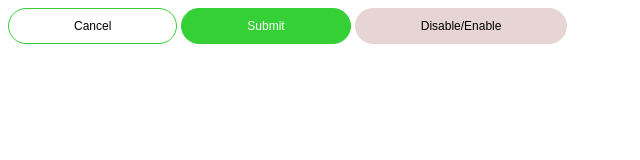
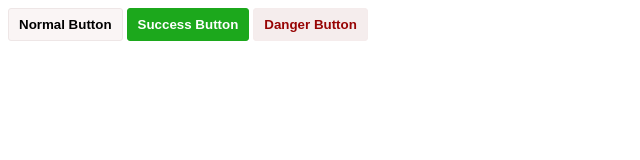
Before and after one commit to gitZoran90/MyFirstSite, a plain HTML site: page examples/buttons2/index.html in a window 1280 px wide. Shown: the whole page, without its empty margins (0-640 px from the left). Drawn offline with Linux system fonts and the light colour scheme.

Commit message:
#26 ispravka button2

```diff
--- a/examples/buttons1-solution/style.scss
+++ b/examples/buttons1-solution/style.scss
@@ -5,7 +5,7 @@ $sl-color-darkgrey: #474747;
 $sl-color-white: #ffffff;
 $sl-color-green: #83D24B;
 $sl-color-lightgrey: #ADADAD;
-$sl-color-silver: #F0F4F6;
+$sl-color-silver: #f0f4f6;
 $sl-color-lightgrey: #ADADAD;
 $sl-color-lightergrey:   #F6F6F6;
 
--- a/examples/buttons2/index.html
+++ b/examples/buttons2/index.html
@@ -6,9 +6,9 @@
 	</head>
 	<body>
 		<div>
-			<button class="button button--white">Cancel</button>
-            <button class="button button--green">Submit</button>
-            <button class="button button--silver">Disable/Enable</button>
+			<button class="button button--white"><strong>Normal Button</strong></button>
+            <button class="button button--green"><strong>Success Button</strong></button>
+            <button class="button button--silver"><strong>Danger Button</strong></button>
 		</div>
 	</body
 </html>
--- a/examples/buttons2/style.scss
+++ b/examples/buttons2/style.scss
@@ -1,21 +1,23 @@
 .button {
-    border-radius: 20px;
-	font-size: 12px;
-	padding: 10px 65px;;
-    text-decoration: none;
-    vertical-align: middle;
+	display: inline-block;
+	text-decoration: none;
+    border-radius: 3px;
+	font-size: 12;
 }
 .button--white {
-	background-color: white;
-	border: 1px solid #35d035;
+	background-color: rgb(250, 245, 245);
+	border: 1px solid rgb(238, 230, 230);
+	padding: 8px 10px;
 }
 .button--green {
-	background-color: #35d035;
-	border: 1px solid #35d035;
+	background-color: #1ca81c;
+	border: 1px solid #1ca81c;
 	color: white;
+	padding: 8px 10px;
 }
 .button--silver {
-	background-color: rgb(231, 212, 212);
-	border: 1px solid rgb(231, 212, 212);
-	color: black;
+	background-color: rgb(245, 237, 237);
+	border: 1px solid rgb(245, 236, 236);
+	padding: 8px 10px;
+	color: rgb(151, 4, 4);
 }
```
Also changed, not shown: examples/buttons2/style.css, 1 other file.
